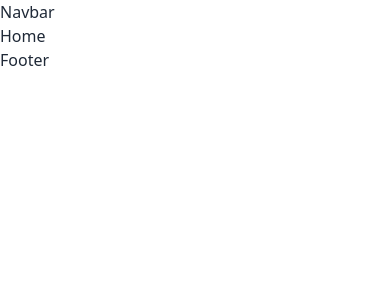
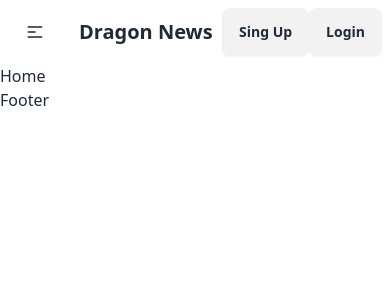
Before and after one commit to mdabdulkyum1/react-dragon-news, a React (Vite) app: page / in a window 390 px wide. Shown: the top 300 px of the page. Built offline with nearby package versions, Linux system fonts and the light colour scheme.

Commit message:
navbar setUp done

```diff
--- a/src/components/Navbar/Navbar.jsx
+++ b/src/components/Navbar/Navbar.jsx
@@ -1,8 +1,80 @@
+import { NavLink } from "react-router-dom";
 
 function Navbar() {
+
+
+
+  const links = <>
+    <li><NavLink to={'/'}>Home</NavLink></li>
+    <li><NavLink to={'/profile'}>Profile</NavLink></li>
+    <li><NavLink to={'/about'}>About</NavLink></li>
+    <li><NavLink to={'/News'}>News</NavLink></li>
+  </>
   return (
-    <div>Navbar</div>
-  )
+    <nav className="navbar bg-base-100">
+      <div className="navbar-start">
+        <div className="dropdown">
+          <div tabIndex={0} role="button" className="btn btn-ghost lg:hidden">
+            <svg
+              xmlns="http://www.w3.org/2000/svg"
+              className="h-5 w-5"
+              fill="none"
+              viewBox="0 0 24 24"
+              stroke="currentColor"
+            >
+              <path
+                strokeLinecap="round"
+                strokeLinejoin="round"
+                strokeWidth="2"
+                d="M4 6h16M4 12h8m-8 6h16"
+              />
+            </svg>
+          </div>
+          <ul
+            tabIndex={0}
+            className="menu menu-sm dropdown-content bg-base-100 rounded-box z-[1] mt-3 w-52 p-2 shadow"
+          >
+            {links}
+          </ul>
+        </div>
+        <a className="btn btn-ghost text-xl">Dragon News</a>
+      </div>
+      <div className="navbar-center hidden lg:flex">
+        <ul className="menu menu-horizontal px-1">
+            {links}
+        </ul>
+      </div>
+      <div className="navbar-end">
+
+        <button className="btn">Sing Up</button>
+        <button className="btn">Login</button>
+
+      {/* <div className="dropdown dropdown-end">
+      <div tabIndex={0} role="button" className="btn btn-ghost btn-circle avatar">
+        <div className="w-10 rounded-full">
+          <img
+            title="Md Abdul Kyum"
+            alt="Tailwind CSS Navbar component"
+            src="https://img.daisyui.com/images/stock/photo-1534528741775-53994a69daeb.webp" />
+        </div>
+      </div>
+      <ul
+        tabIndex={0}
+        className="menu menu-sm dropdown-content bg-base-100 rounded-box z-[1] mt-3 w-52 p-2 shadow">
+        <li>
+          <a className="justify-between">
+            Profile
+            <span className="badge">New</span>
+          </a>
+        </li>
+        <li><a>Settings</a></li>
+        <li><a>Logout</a></li>
+      </ul>
+      </div> */}
+
+      </div>
+    </nav>
+  );
 }
 
-export default Navbar
+export default Navbar;
```
